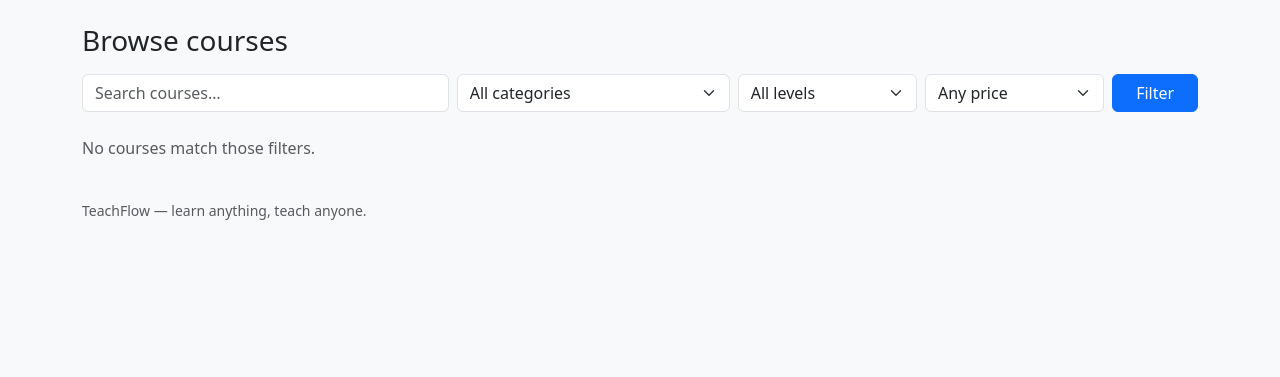
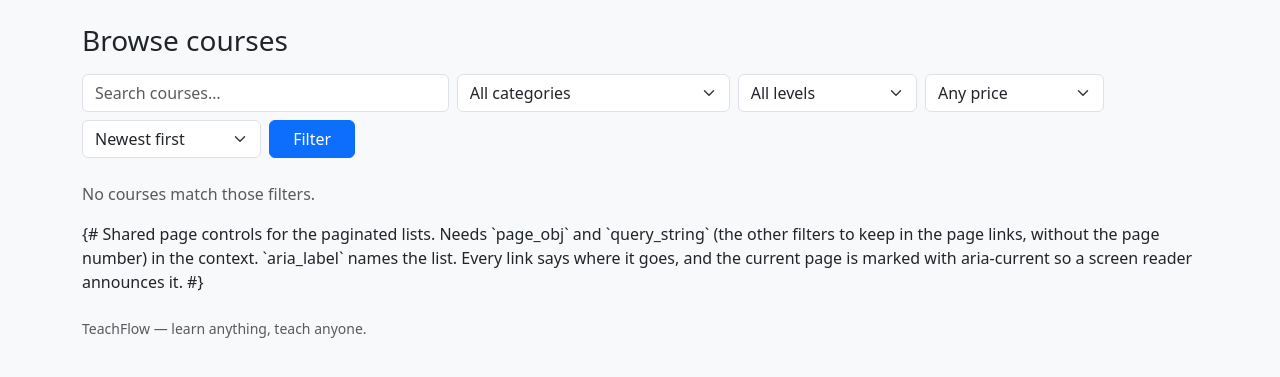
Before and after one commit to AwaisSabit/teachflow-django, a Django app: page /courses/ in a window 1280 px wide. Shown: the part 56-433 px from the top of the page. Run offline with Django 5.2, Linux system fonts and the light colour scheme; data that the repository does not hold is empty.

Commit message:
Add sorting and pagination to the course lists

```diff
--- a/apps/courses/views.py
+++ b/apps/courses/views.py
@@ -7,6 +7,7 @@ course simply does not exist for this user.
 """
 from django.contrib import messages
 from django.core.exceptions import PermissionDenied
+from django.core.paginator import Paginator
 from django.db.models import Q
 from django.http import Http404
 from django.shortcuts import get_object_or_404, redirect, render
@@ -49,17 +50,40 @@ def browse(request):
     elif price == "paid":
         courses = courses.filter(price__gt=0)
 
+    # Sorting: newest first is the default; a learner may also sort
+    # by price or by title. An unknown value falls back to newest.
+    sort = request.GET.get("sort", "newest").strip()
+    if sort == "price_low":
+        courses = courses.order_by("price", "-created_at")
+    elif sort == "price_high":
+        courses = courses.order_by("-price", "-created_at")
+    elif sort == "title":
+        courses = courses.order_by("title")
+    else:
+        sort = "newest"
+        courses = courses.order_by("-created_at")
+
+    # Ten courses per page; the page links keep every filter.
+    paginator = Paginator(courses, 10)
+    page_obj = paginator.get_page(request.GET.get("page"))
+    kept = request.GET.copy()
+    kept.pop("page", None)
+    query_string = kept.urlencode()
+
     return render(
         request,
         "courses/browse.html",
         {
-            "courses": courses,
+            "courses": page_obj,
+            "page_obj": page_obj,
+            "query_string": query_string,
             "categories": Category.objects.all(),
             "levels": Course.Level.choices,
             "q": search_query,
             "category": category_slug,
             "level": level,
             "price": price,
+            "sort": sort,
         },
     )
 
@@ -70,10 +94,17 @@ def category_detail(request, slug):
     # Learners only ever see published courses here; drafts and
     # submitted courses stay invisible outside the instructor's pages.
     courses = category.courses.filter(status=Course.Status.PUBLISHED)
+    paginator = Paginator(courses, 10)
+    page_obj = paginator.get_page(request.GET.get("page"))
     return render(
         request,
         "courses/category_detail.html",
-        {"category": category, "courses": courses},
+        {
+            "category": category,
+            "courses": page_obj,
+            "page_obj": page_obj,
+            "query_string": "",
+        },
     )
 
 
--- a/templates/courses/browse.html
+++ b/templates/courses/browse.html
@@ -34,6 +34,15 @@
       <option value="paid" {% if price == "paid" %}selected{% endif %}>Paid</option>
     </select>
   </div>
+  <div class="col-md-2">
+    <label class="form-label visually-hidden" for="sort">Sort</label>
+    <select class="form-select" id="sort" name="sort">
+      <option value="newest" {% if sort == "newest" %}selected{% endif %}>Newest first</option>
+      <option value="price_low" {% if sort == "price_low" %}selected{% endif %}>Price: low to high</option>
+      <option value="price_high" {% if sort == "price_high" %}selected{% endif %}>Price: high to low</option>
+      <option value="title" {% if sort == "title" %}selected{% endif %}>Title A–Z</option>
+    </select>
+  </div>
   <div class="col-md-1">
     <button type="submit" class="btn btn-primary w-100">Filter</button>
   </div>
@@ -57,4 +66,6 @@
 {% else %}
   <p class="text-muted">No courses match those filters.</p>
 {% endif %}
+
+{% include "includes/pagination.html" with aria_label="Course pages" %}
 {% endblock %}
--- a/templates/courses/category_detail.html
+++ b/templates/courses/category_detail.html
@@ -1,5 +1,6 @@
 {% extends "base.html" %}
-{% block title %}{{ category.name }} — TeachFlow{% endblock %}
+{% block title %}{{ category.name }} — TeachFlow{% include "includes/pagination.html" with aria_label="Course pages" %}
+{% endblock %}
 {% block content %}
 <h1 class="h3">{{ category.name }}</h1>
 <p class="text-muted">{{ category.description }}</p>
@@ -19,4 +20,5 @@
 {% else %}
   <p class="text-muted">No courses in this category yet.</p>
 {% endif %}
+{% include "includes/pagination.html" with aria_label="Course pages" %}
 {% endblock %}
--- /dev/null
+++ b/templates/includes/pagination.html
@@ -0,0 +1,30 @@
+{# Shared page controls for the paginated lists. Needs `page_obj` and
+   `query_string` (the other filters to keep in the page links, without
+   the page number) in the context. `aria_label` names the list.
+   Every link says where it goes, and the current page is marked
+   with aria-current so a screen reader announces it. #}
+{% if page_obj.has_other_pages %}
+  <nav aria-label="{{ aria_label|default:'Pages' }}" class="mt-3">
+    <ul class="pagination">
+      {% if page_obj.has_previous %}
+        <li class="page-item">
+          <a class="page-link" aria-label="Previous page" href="?{% if query_string %}{{ query_string }}&amp;{% endif %}page={{ page_obj.previous_page_number }}">Previous</a>
+        </li>
+      {% else %}
+        <li class="page-item disabled"><span class="page-link" aria-disabled="true">Previous</span></li>
+      {% endif %}
+      {% for page_number in page_obj.paginator.page_range %}
+        <li class="page-item{% if page_number == page_obj.number %} active{% endif %}">
+          <a class="page-link" href="?{% if query_string %}{{ query_string }}&amp;{% endif %}page={{ page_number }}"{% if page_number == page_obj.number %} aria-current="page" aria-label="Page {{ page_number }}, current page"{% else %} aria-label="Page {{ page_number }}"{% endif %}>{{ page_number }}</a>
+        </li>
+      {% endfor %}
+      {% if page_obj.has_next %}
+        <li class="page-item">
+          <a class="page-link" aria-label="Next page" href="?{% if query_string %}{{ query_string }}&amp;{% endif %}page={{ page_obj.next_page_number }}">Next</a>
+        </li>
+      {% else %}
+        <li class="page-item disabled"><span class="page-link" aria-disabled="true">Next</span></li>
+      {% endif %}
+    </ul>
+  </nav>
+{% endif %}
```
Also changed, not shown: tests/test_sorting_pagination.py (added, +96 -0 lines).
